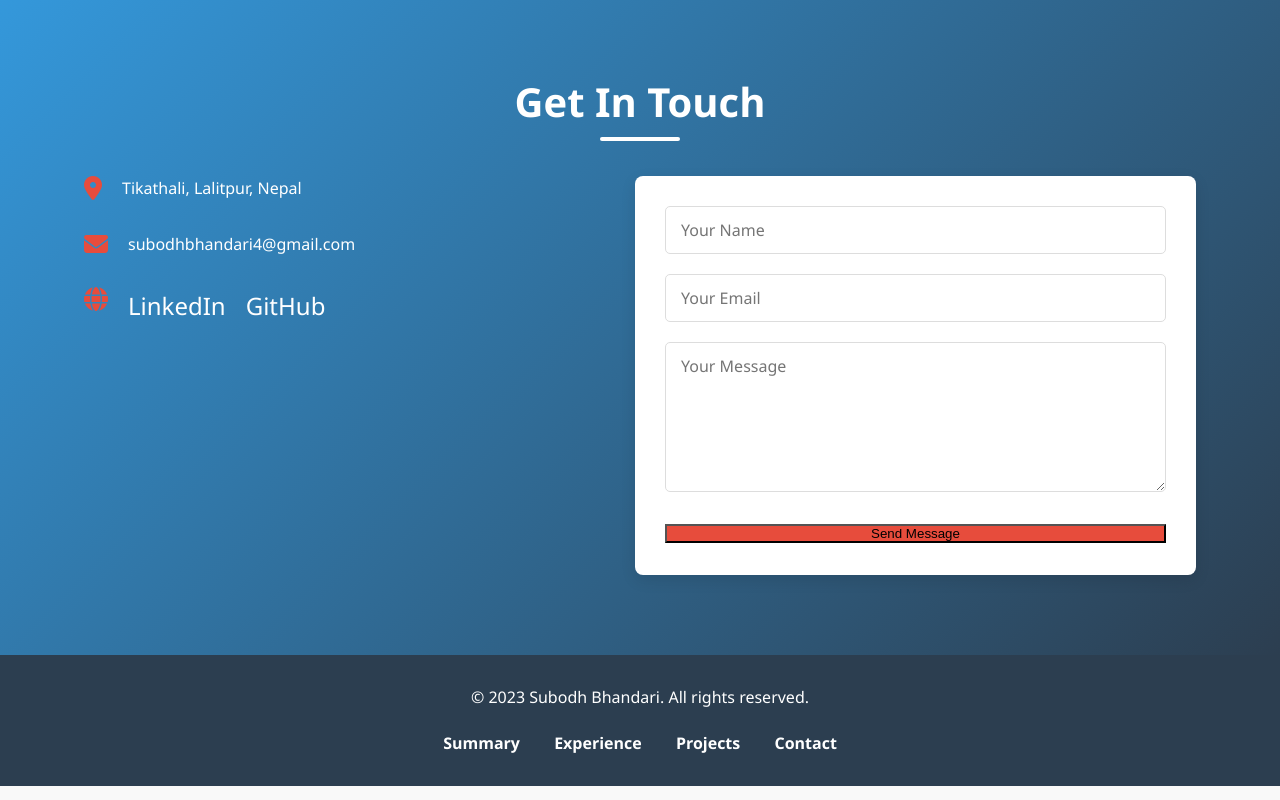
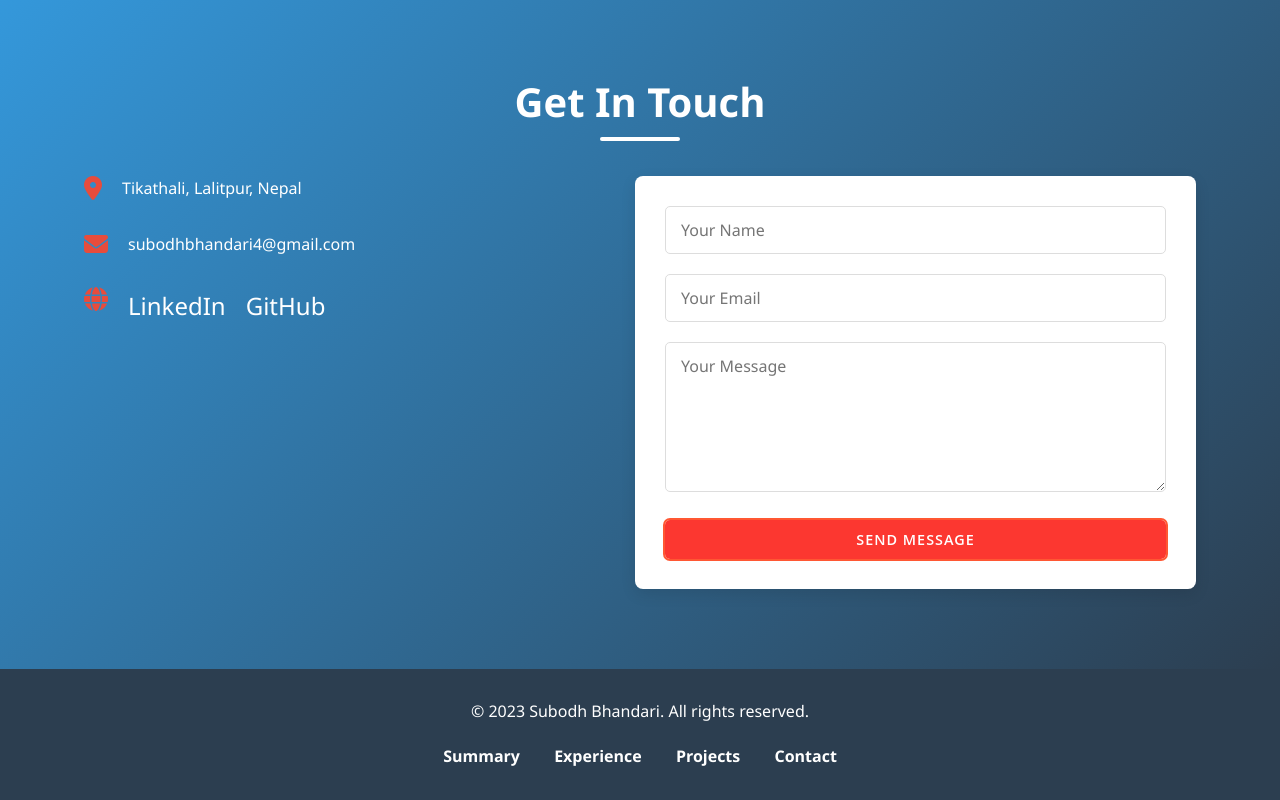
Before and after one commit to Subodh2055/portfolio, a website: page index.html in a window 1280 px wide. Shown: the part 5299-6099 px from the top of the page. Drawn offline with nearby package versions, Linux system fonts and the light colour scheme.

Commit message:
css optimized

```diff
--- a/index.html
+++ b/index.html
@@ -435,8 +435,10 @@
                 required
               ></textarea>
             </div>
-            <button type="submit">Send Message</button>
-          </form>
+            <button class="btn sb_btn tertiary_button">
+                Send Message
+              </button>
+            </form>
         </div>
       </div>
     </section>
--- a/styles.css
+++ b/styles.css
@@ -911,3 +911,24 @@ footer {
   /* .image-placeholder {
     display: none;
   } */
+
+  .btn.sb_btn.tertiary_button {
+    font-family: 'Open Sans', sans-serif;
+    background: #fc3730;
+    color: white !important;
+    outline: 2px solid #ff5733;
+    border: none;
+    padding: 10px 20px;
+    cursor: pointer;
+    transition: all 0.3s ease;
+  }
+
+  .btn.sb_btn.tertiary_button:hover {
+    background: #ff5733;
+    outline: 2px solid #ffffff;
+    transform: scale(1.05);
+  }
+
+  .btn.sb_btn.tertiary_button:focus {
+    outline: 3px solid #ff0000;
+  }
```
